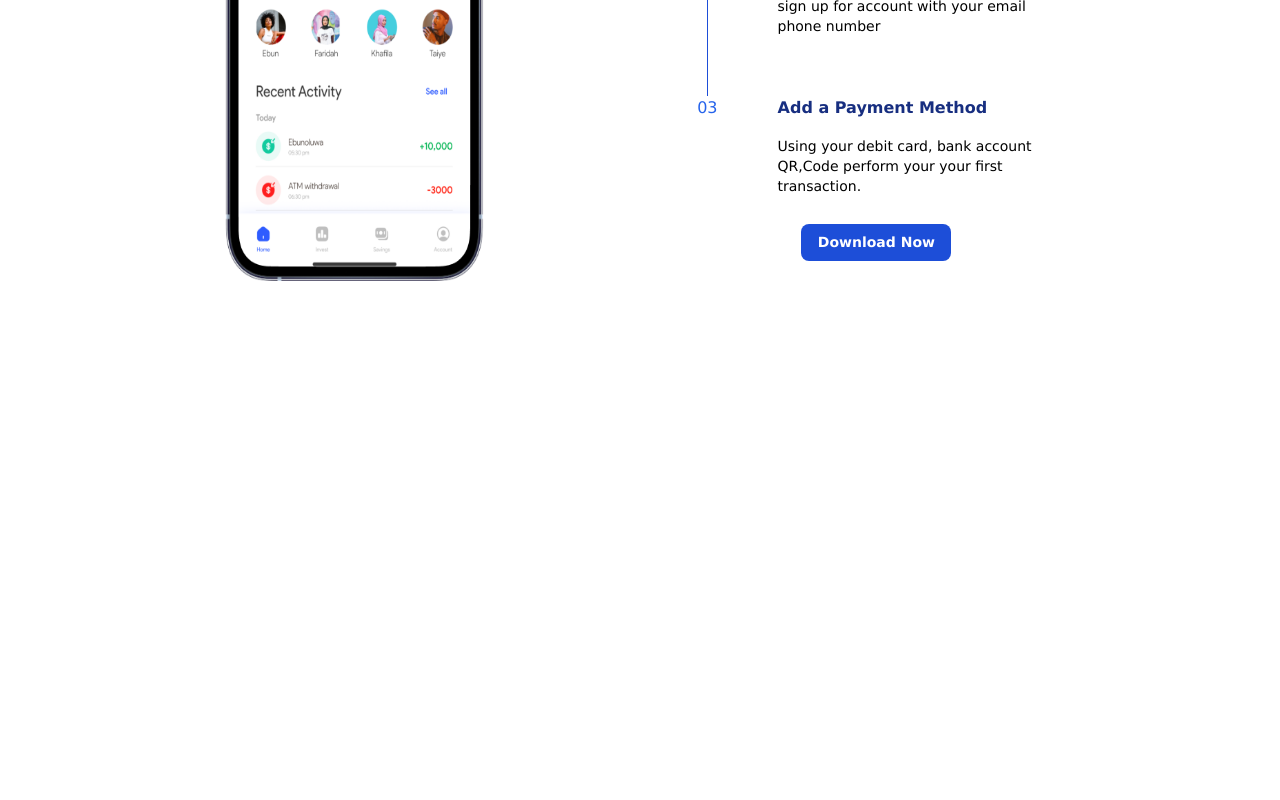
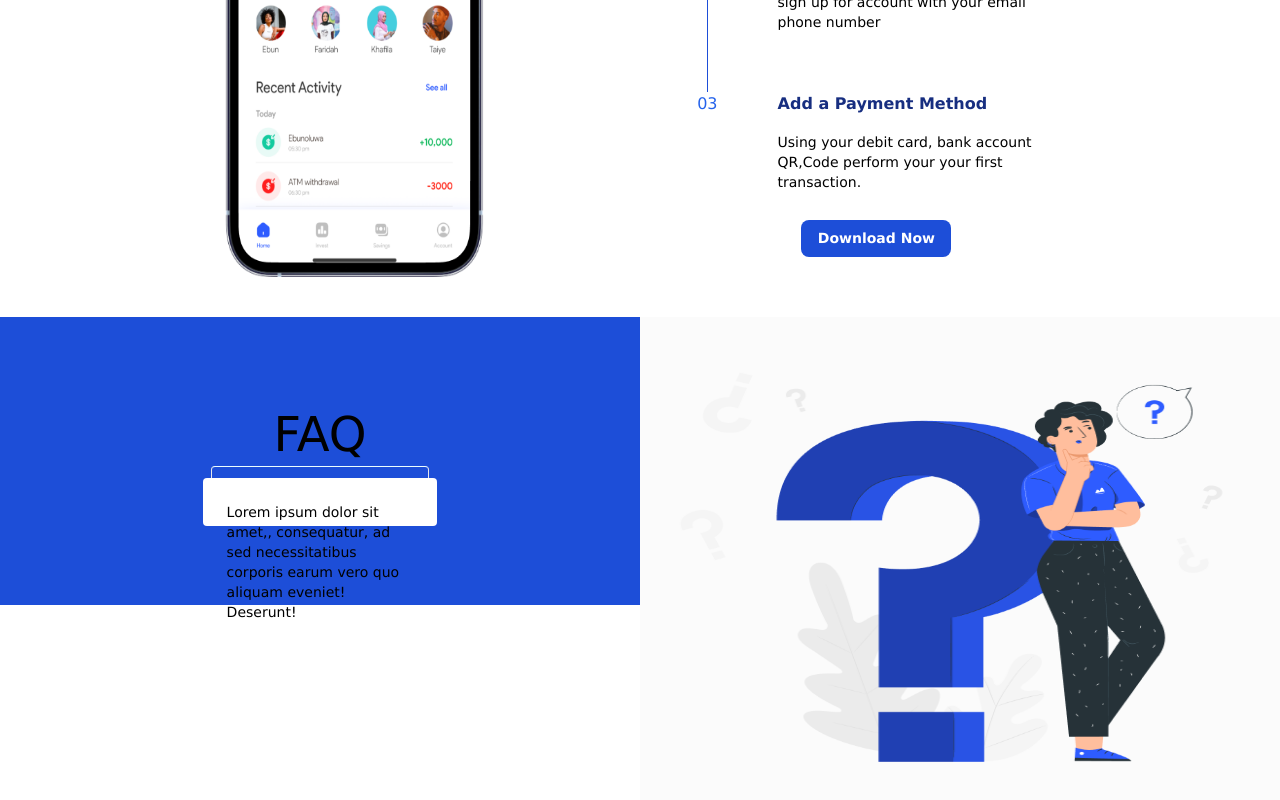
Before and after one commit to goodylove/Fintech-landing-page, a React (Vite) app: page / in a window 1280 px wide. Shown: the part 1574-2374 px from the top of the page. Before the commit the page ends 1855 px from the top, so only its background shows below. Built offline with nearby package versions, Linux system fonts and the light colour scheme.

Commit message:
bg:nav bar

```diff
--- a/src/components/App/App.css
+++ b/src/components/App/App.css
@@ -7,6 +7,17 @@
   background: white;
   font-family: Verdana, Geneva, Tahoma, sans-serif;
   cursor: pointer;
+}
+.close {
+  position: absolute;
+  height: 0;
+  padding: 0;
+  top: 0;
+}
+.open {
+  height: auto;
+  padding: 10px;
+  top: 10px;
 }
 
 .logo {
--- a/src/components/NavBar/index.jsx
+++ b/src/components/NavBar/index.jsx
@@ -4,7 +4,7 @@ import { AiOutlineMenu } from "react-icons/ai";
 
 const NavBar = () => {
   return (
-    <div className="flex items-center justify-between bg-white text-blue-600   w-full p-5  shadow-md text-3xl">
+    <div className="flex items-center justify-between mb-10 top-0 bg-white text-blue-600  fixed  w-full p-5  shadow-md text-3xl">
       <div className="log">
         <h5 className="text-lg font-bold">Fintekk</h5>
       </div>
--- a/src/components/faq/index.jsx
+++ b/src/components/faq/index.jsx
@@ -1,10 +1,71 @@
-import React from "react";
+import React, { useState } from "react";
+import Illustrator from "../../.././public/illustration.png";
 const Faq = () => {
+  const [show, setShow] = useState(false);
   return (
-    <div>
-      <div>
-        <div></div>
-        <div></div>
+    <div className="w-full flex justify-center mt-10">
+      <div className="flex w-[100%]">
+        <div className="h-[288px] w-[50%] bg-blue-700 flex justify-center items-center">
+          <div className="flex flex-col  md:w-[80%] items-center justify-center">
+            <h1 className="text-5xl text-start">FAQ</h1>
+            <ul className="">
+              <li className="text-start relative">
+                <div
+                  onClick={() => setShow((prev) => !prev)}
+                  className="border-[1px] rounded text-white text-sm  border-solid border-y-cyan-50 p-2 m-2"
+                >
+                  is fintekk security gurnateed
+                </div>
+                <div
+                  className={`rounded bg-white text-sm p-6 translate-y-3 transition ${
+                    show ? "open" : "close"
+                  } `}
+                >
+                  Lorem ipsum dolor sit amet,, consequatur, ad sed
+                  necessitatibus corporis earum vero quo aliquam eveniet!
+                  Deserunt!
+                </div>
+              </li>
+              {/* <li className="text-start relative">
+                <span
+                  onClick={() => setShow((prev) => !prev)}
+                  className="border-[1px] rounded text-white text-sm  border-solid border-y-cyan-50 p-2 m-2"
+                >
+                  is fintekk security gurnateed
+                </span>
+                <span
+                  className={`rounded bg-white text-sm p-6 translate-y-3 transition ${
+                    show ? "visible" : "invisible"
+                  } `}
+                >
+                  Lorem ipsum dolor sit amet,, consequatur, ad sed
+                  necessitatibus corporis earum vero quo aliquam eveniet!
+                  Deserunt!
+                </span>
+              </li>
+              <li className="text-start">
+                <span
+                  onClick={() => setShow((prev) => !prev)}
+                  className="border-[1px] rounded text-white text-sm  border-solid border-y-cyan-50 p-2 m-2"
+                >
+                  is fintekk security gurnateed
+                </span>
+                <span
+                  className={`rounded bg-white text-sm p-6 translate-y-3 transition ${
+                    show ? "open" : "close"
+                  } `}
+                >
+                  Lorem ipsum dolor sit amet,, consequatur, ad sed
+                  necessitatibus corporis earum vero quo aliquam eveniet!
+                  Deserunt!
+                </span>
+              </li> */}
+            </ul>
+          </div>
+        </div>
+        <div className="h-[500px] w-[50%] flex justify-center">
+          <img src={Illustrator} alt="" className="w-[100%] h-[100%]" />
+        </div>
       </div>
     </div>
   );
--- a/src/components/fintechbanner.jsx/index.jsx
+++ b/src/components/fintechbanner.jsx/index.jsx
@@ -11,7 +11,7 @@ import Img5 from "../../../public/5.png";
 const FinTech = () => {
   return (
     <>
-      <div className="md:w-[100%] md:flex justify-center items-center pl-10 pr-10">
+      <div className="md:w-[100%] md:flex justify-center items-center pl-10 pr-10 mt-20">
         <div className="flex flex-col md:flex-row items-center justify-center">
           <div className="flex flex-col  text-start  items-center">
             <div className="w-[97%]">
```
